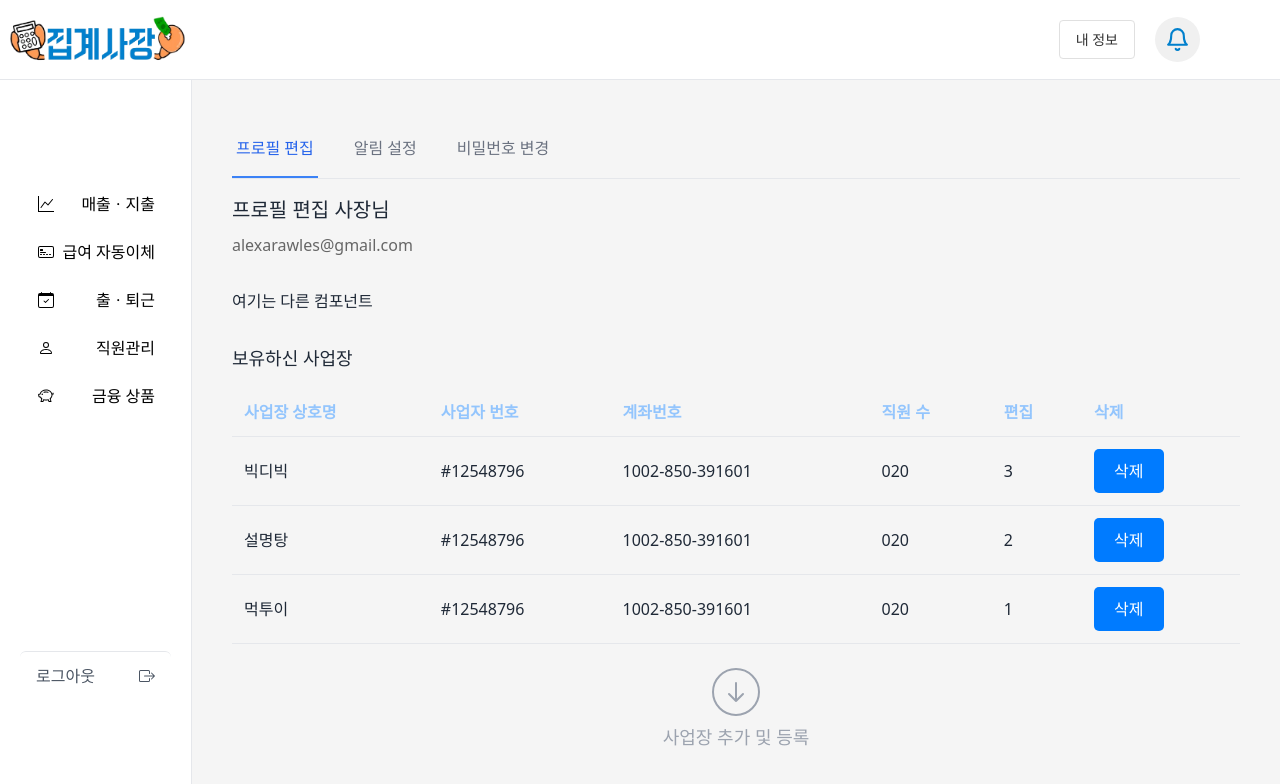
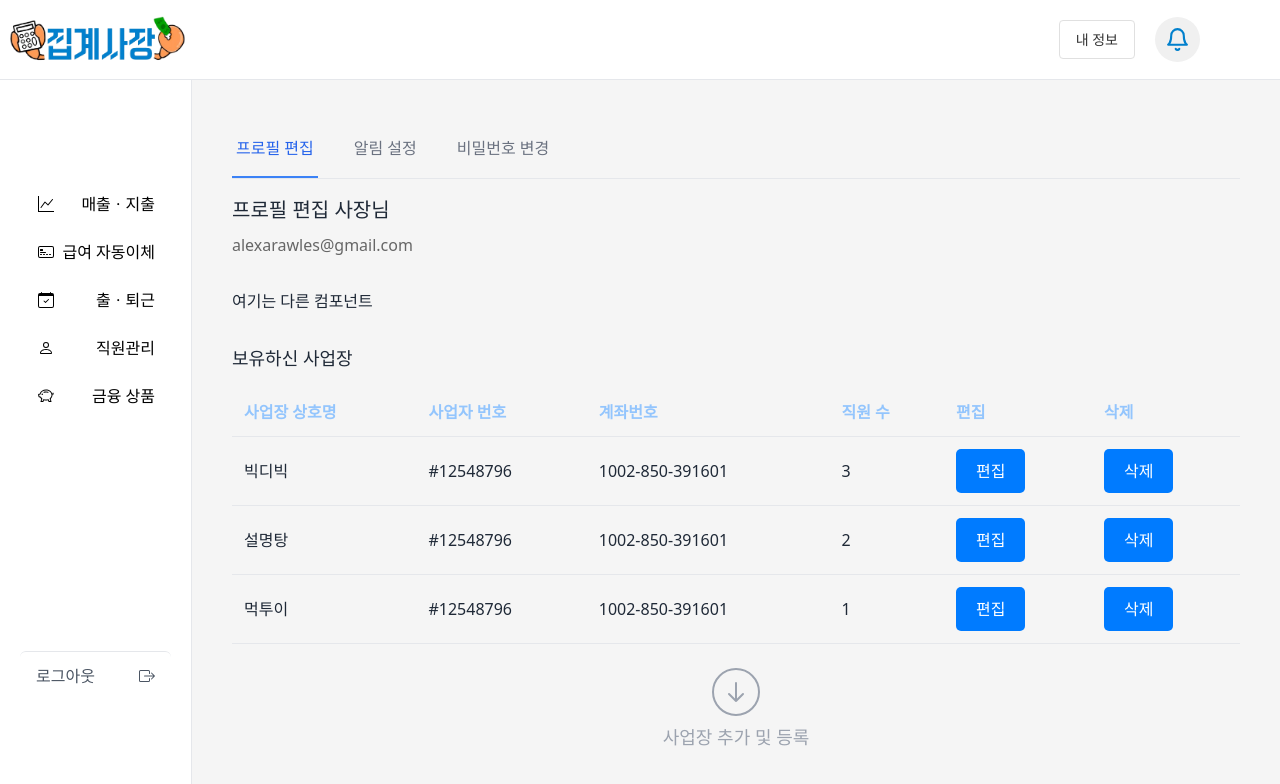
Before and after one commit to woorifisa-projects-3rd/MSA-FE, a Next.js app: page /mypage in a window 1280 px wide. Shown: the top 784 px of the page. Built offline with nearby package versions, Linux system fonts and the light colour scheme.

Commit message:
refact: 버그 수정

```diff
--- a/components/table/DefaultTable.js
+++ b/components/table/DefaultTable.js
@@ -10,9 +10,9 @@ export default function DefaultTable({ tableName, tableHeaders, list }) {
            <table className={classes.table}>
                <thead className={classes.tableHeader}>
                    <tr className={classes.headerRow}>
-                        {Object.values(tableHeaders).map((label, index) => (
+                       {Object.keys(tableHeaders).map((key, index) => (
                            <th key={index} className={classes.headerCell}>
-                                {label}
+                               {tableHeaders[key]}
                            </th>
                        ))}
                    </tr>
@@ -21,18 +21,18 @@ export default function DefaultTable({ tableName, tableHeaders, list }) {
                <tbody>
                    {list.map((data, rowIndex) => (
                        <tr key={rowIndex} className={classes.bodyRow}>
-                            {Object.values(tableHeaders).map((label, colIndex) => {
-                                const values = Object.values(data);
-                                if (colIndex >= values.length) {
+                           {Object.keys(tableHeaders).map((key, colIndex) => {
+                               // key로 데이터 접근
+                               if (!data[key]) {
                                    return (
                                        <td key={colIndex} className={classes.cell}>
-                                            <TestButton text={label} color={"#007BFF"}/>
+                                           <TestButton text={tableHeaders[key]} color={"#007BFF"}/>
                                        </td>
                                    );
                                }
                                return (
                                    <td key={colIndex} className={classes.cell}>
-                                        {values[colIndex]}
+                                       {data[key]}
                                    </td>
                                );
                            })}
```
Lines whose indentation alone changed are shown as unchanged.
